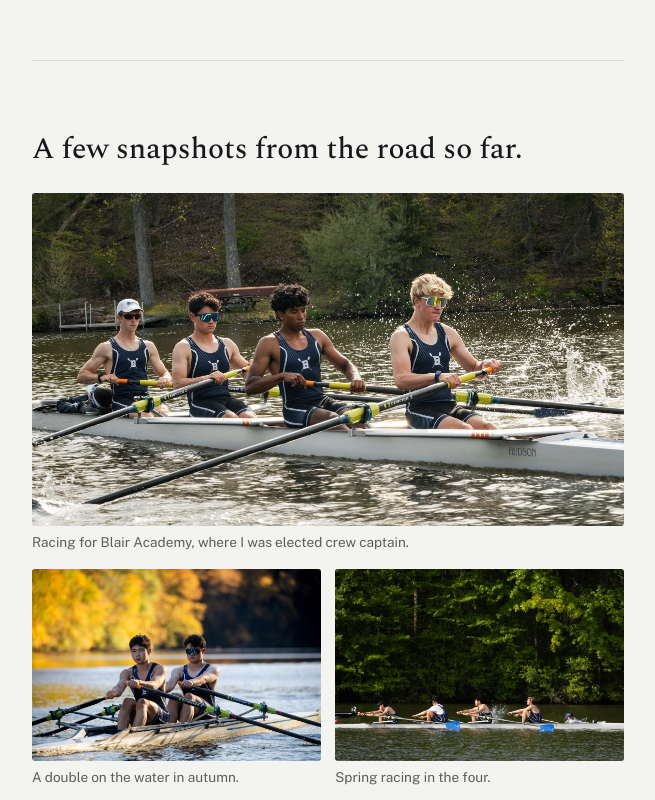
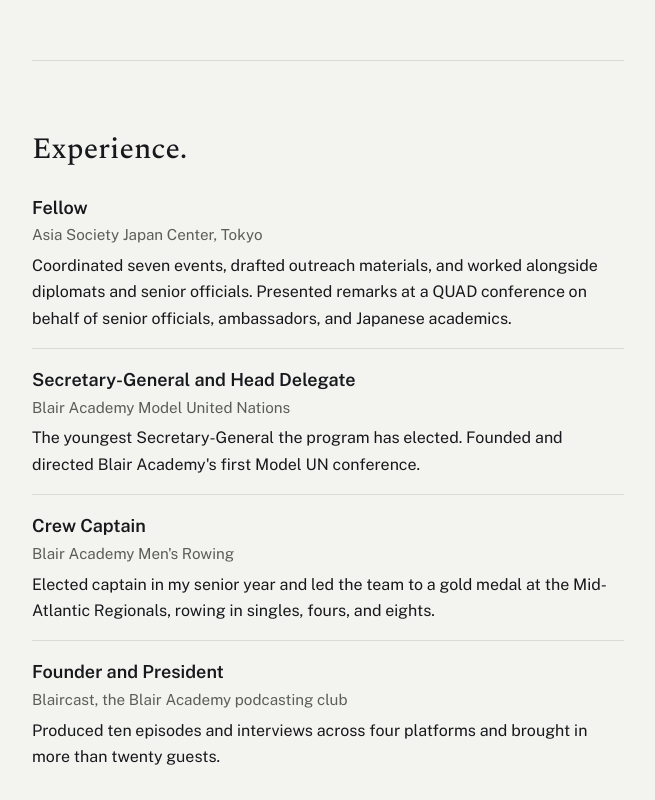
Before and after one commit to brandonpwells/brandonpwells.com, a plain HTML site: page index.html in a window 1280 px wide. Shown: the part 1300-2100 px from the top of the page, without its empty margins (312-967 px from the left). Drawn offline with nearby package versions, Linux system fonts and the light colour scheme.

Commit message:
Remove photo gallery section

```diff
--- a/index.html
+++ b/index.html
@@ -167,26 +167,6 @@
   <hr class="rule">
 
   <section>
-    <h2>A few snapshots from the road so far.</h2>
-    <div class="gallery">
-      <figure class="wide">
-        <img src="images/rowing-blair-four.jpg" alt="Four Blair Academy rowers in a sculling boat, mid-stroke" loading="lazy" width="1182" height="665">
-        <figcaption>Racing for Blair Academy, where I was elected crew captain.</figcaption>
-      </figure>
-      <figure>
-        <img src="images/rowing-double.jpg" alt="Two rowers in a double scull against autumn foliage" loading="lazy" width="1086" height="724">
-        <figcaption>A double on the water in autumn.</figcaption>
-      </figure>
-      <figure>
-        <img src="images/rowing-spring-four.jpg" alt="A coxed four rowing past a wall of green trees" loading="lazy" width="1086" height="724">
-        <figcaption>Spring racing in the four.</figcaption>
-      </figure>
-    </div>
-  </section>
-
-  <hr class="rule">
-
-  <section>
     <h2>Experience.</h2>
     <ul class="entries">
       <li>
```
